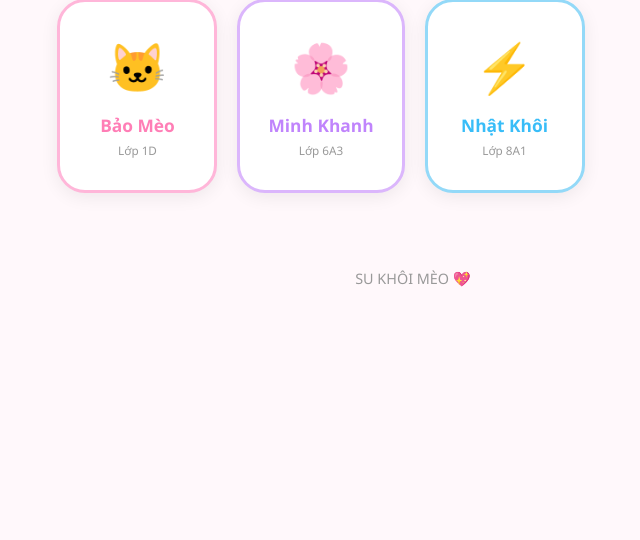
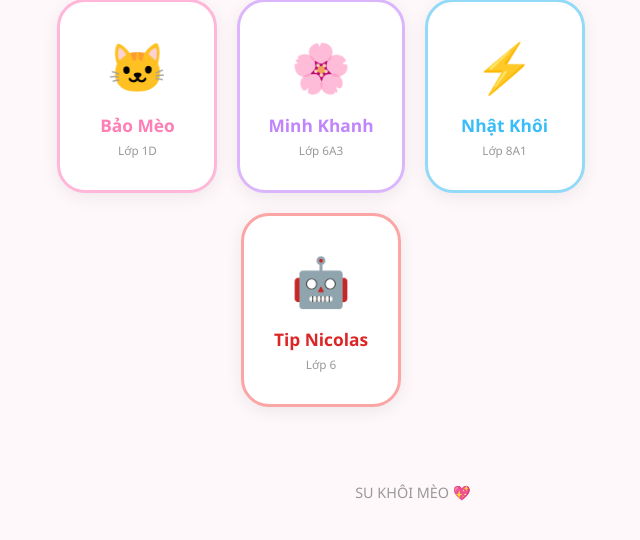
Before and after one commit to snape1987/kiem-tra-online, a Flask app: page / in a window 1280 px wide. Shown: the part 194-734 px from the top of the page, without its empty margins (227-867 px from the left). Run offline with Flask 3, Linux system fonts and the light colour scheme; data that the repository does not hold is empty.

Commit message:
Add Tip Nicolas student (Gundam theme, lớp 6)
- New student card: Tip Nicolas 🤖, Lớp 6, theme-gundam (đỏ #dc2626)
- CSS: theme-gundam vars + card-tip_nicolas + student-bg-tip_nicolas
- 11 icon images (gundam + real) copied to static/icons/tip_nicolas/

Co-Authored-By: Claude Sonnet 4.6 <noreply@anthropic.com>

```diff
--- a/app.py
+++ b/app.py
@@ -99,6 +99,14 @@ STUDENT_THEMES = {
         "css": "theme-blue", "icon_dir": "nhat_khoi",
         "icon_dirs": ["nhat_khoi", "nhat_khoi_harry"],
         "grades": "Lớp 8A1",
+        "has_audio": False,
+    },
+    "tip_nicolas": {
+        "name": "Tip Nicolas", "icon": "🤖",
+        "primary": "#dc2626", "bg": "#f4f4f5",
+        "css": "theme-gundam", "icon_dir": "tip_nicolas",
+        "icon_dirs": ["tip_nicolas"],
+        "grades": "Lớp 6",
         "has_audio": False,
     },
 }
--- a/static/style.css
+++ b/static/style.css
@@ -25,7 +25,13 @@
   --primary-glow: rgba(56,189,248,.3);
   --bg-body:      #f0f9ff;
 }
-body.theme-purple, body.theme-blue, body.theme-pink {
+.theme-gundam, body.theme-gundam {
+  --primary:      #dc2626;
+  --primary-soft: #fde8e8;
+  --primary-glow: rgba(220,38,38,.28);
+  --bg-body:      #f4f4f5;
+}
+body.theme-purple, body.theme-blue, body.theme-pink, body.theme-gundam {
   background: var(--bg-body);
 }
 
@@ -145,9 +151,10 @@ h2 { color: #555; margin-top: 28px; }
 .leg-todo { color: #ef4444; }
 
 /* Student background for form card */
-.student-bg-bao_meo   { border-top: 4px solid #ff7eb6 !important; }
-.student-bg-minh_khanh{ border-top: 4px solid #c084fc !important; }
-.student-bg-nhat_khoi { border-top: 4px solid #38bdf8 !important; }
+.student-bg-bao_meo    { border-top: 4px solid #ff7eb6 !important; }
+.student-bg-minh_khanh { border-top: 4px solid #c084fc !important; }
+.student-bg-nhat_khoi  { border-top: 4px solid #38bdf8 !important; }
+.student-bg-tip_nicolas{ border-top: 4px solid #dc2626 !important; }
 
 /* Selected student compact display */
 .selected-student {
@@ -540,6 +547,8 @@ table.history th { background: var(--primary-soft); }
 .card-minh_khanh:hover { background: #fdf4ff; border-color: #c084fc; }
 .card-nhat_khoi  { border-color: #93d9f8; }
 .card-nhat_khoi:hover  { background: #f0f9ff; border-color: #38bdf8; }
+.card-tip_nicolas { border-color: #fca5a5; }
+.card-tip_nicolas:hover { background: #fef2f2; border-color: #dc2626; }
 
 .sc-icon   { font-size: 3.6em; margin-bottom: 14px; }
 .sc-name   { font-size: 1.3em; font-weight: 800; margin-bottom: 5px; }
@@ -548,6 +557,7 @@ table.history th { background: var(--primary-soft); }
 .card-bao_meo    .sc-name { color: #ff7eb6; }
 .card-minh_khanh .sc-name { color: #c084fc; }
 .card-nhat_khoi  .sc-name { color: #38bdf8; }
+.card-tip_nicolas .sc-name { color: #dc2626; }
 
 /* Thanh bé đã chọn (màn hình 2) */
 .student-bar {
--- a/templates/index.html
+++ b/templates/index.html
@@ -80,7 +80,7 @@ const HSG_EXAM_NQ         = {{ hsg_exam_nq_json|safe }};
 const HSG_EXAM_DURATIONS  = {{ hsg_exam_dur_json|safe }};
 const HSG_ANH_EXAM_NQ     = {{ hsg_anh_exam_nq_json|safe }};
 const HSG_ANH_EXAM_DURATIONS = {{ hsg_anh_exam_dur_json|safe }};
-const THEME_CLASS = { bao_meo: 'theme-pink', minh_khanh: 'theme-purple', nhat_khoi: 'theme-blue' };
+const THEME_CLASS = { bao_meo: 'theme-pink', minh_khanh: 'theme-purple', nhat_khoi: 'theme-blue', tip_nicolas: 'theme-gundam' };
 
 const screen1   = document.getElementById('screen-1');
 const screen2   = document.getElementById('screen-2');
```
Also changed, not shown: static/icons/tip_nicolas/33-46eeb1a3-5997-4254-8480-b94fcbc7bc77.webp (added), static/icons/tip_nicolas/65-3afb14db-ed9a-49ec-827d-34540d68f944.webp (added), static/icons/tip_nicolas/68-17fa9a39-ee2a-4c52-b00a-3339500d41f0.webp (added), static/icons/tip_nicolas/682757d0bab38689756560.webp (added), static/icons/tip_nicolas/68502d85da5f8063783244.webp (added), static/icons/tip_nicolas/75-d4932ff8-8f50-4c5a-b529-ce1ebdcc35df.webp (added), static/icons/tip_nicolas/did-055-1-227c2e6e-0f0c-4b2f-980c-173167d564b5.webp (added), static/icons/tip_nicolas/grade_scale.jpg (added), static/icons/tip_nicolas/gundam-hanh-trinh-phat-trien-va-loi-ich-khi-choi-mo-hinh-gia-re-cho-nguoi-moi-bat-dau-1.webp (added), static/icons/tip_nicolas/images.jpg (added), static/icons/tip_nicolas/mo-hinh-lap-rap-gundam-5-scaled.jpg (added).
